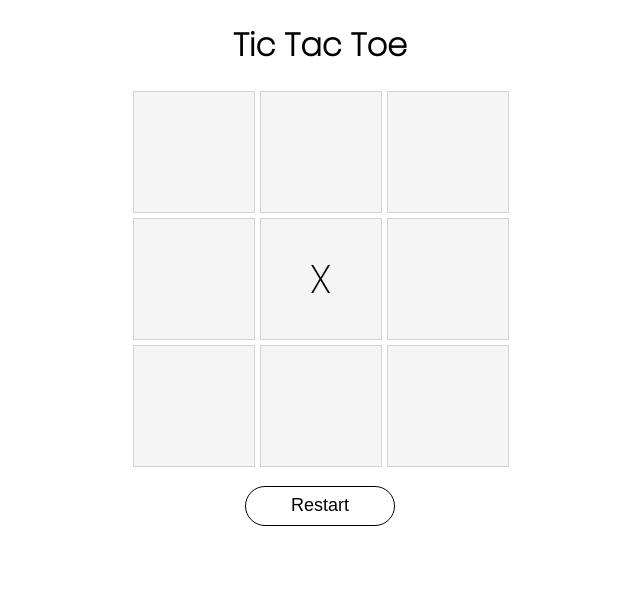
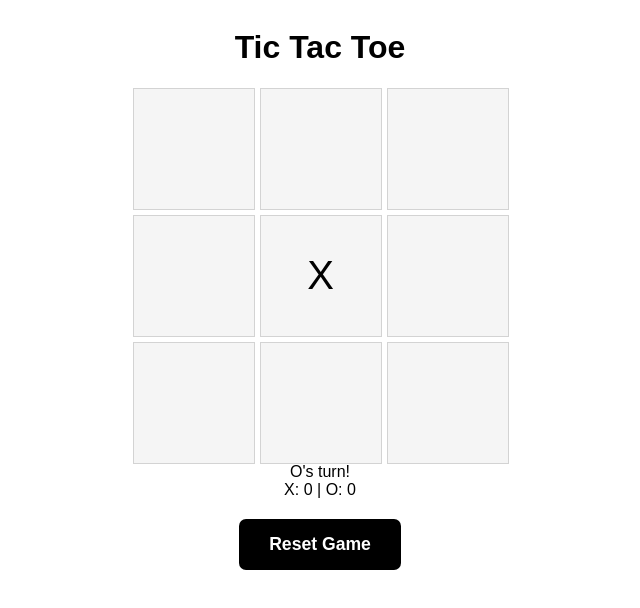
Before and after one commit to mohamedabdellhay/xo, a plain HTML site: page index.html in a window 1280 px wide. Both pictures are taken after a click on the element 640 px from the left and 278 px from the top of the page. Shown: the whole page, without its empty margins (320-960 px from the left). Drawn offline with Linux system fonts and the light colour scheme.

Commit message:
some updates

```diff
--- a/index.html
+++ b/index.html
@@ -11,6 +11,8 @@
             rel="stylesheet">
     </head>
     <body>
+        <div
+            style="display: flex;flex-wrap: wrap;flex-direction: column;justify-content: center;align-items: center;">
             <div id="title">
                 <h1>Tic Tac Toe</h1>
             </div>
@@ -25,9 +27,14 @@
                 <div class="square" id="square7"></div>
                 <div class="square" id="square8"></div>
             </div>
+            <div id="message">X's turn!</div>
+            <div id="scoreboard">
+                X: <span id="score-x">0</span> | O: <span id="score-o">0</span>
+            </div>
             <div id="endGame">
-            <input type="button" value="Restart" id="restartButton"
-                onclick="restartButton()" />
+
+                <button onclick="resetGame()">Reset Game</button>
+            </div>
         </div>
         <script src="./script.js"></script>
     </body>
--- a/script.js
+++ b/script.js
@@ -1,28 +1,200 @@
-console.log("start app...");
-const board = document.getElementById("board");
+// console.log("start app...");
+// const players = ["X", "O"];
+// let currentPlayer = players[0];
+// const board = document.getElementById("board");
+// const squares = document.querySelectorAll(".square");
+// const message = document.getElementById("message");
+// const winSquares = [
+//   [0, 1, 2],
+//   [0, 3, 6],
+//   [0, 4, 8],
+//   [1, 4, 7],
+//   [2, 5, 8],
+//   [3, 4, 5],
+//   [6, 7, 8],
+// ];
+
+// board.addEventListener("click", function (event) {
+//   const currentSquare = event.target.closest(".square");
+//   if (!currentSquare || currentSquare.textContent !== "") {
+//     return;
+//   }
+//   currentSquare.textContent = currentPlayer;
+
+//   if (checkWin(currentPlayer)) {
+//     message.textContent = `Game over! ${currentPlayer} wins!`;
+//     return;
+//   }
+
+//   if (checkTie()) {
+//     if (checkLastThird(squares, currentPlayer)) {
+//       console.log(
+//         `${currentPlayer}'s symbol is in the last third position on the board.`
+//       );
+//     } else {
+//       console.log(
+//         `${currentPlayer}'s symbol is NOT in the last third position on the board.`
+//       );
+//     }
+//     message.textContent = `Game over! It's a tie!`;
+//     return;
+//   }
+
+//   currentPlayer = currentPlayer === players[0] ? players[1] : players[0];
+//   message.textContent = `${currentPlayer}'s turn!`;
+// });
+
+// function restartButton() {
+//   squares.forEach((ele) => (ele.textContent = ""));
+//   currentPlayer = players[0];
+//   message.textContent = `X's turn!`;
+// }
+
+// function checkWin(currentPlayer) {
+//   for (let i = 0; i < winSquares.length; i++) {
+//     const [a, b, c] = winSquares[i];
+//     if (
+//       squares[a].textContent === currentPlayer &&
+//       squares[b].textContent === currentPlayer &&
+//       squares[c].textContent === currentPlayer
+//     ) {
+//       return true;
+//     }
+//   }
+//   return false;
+// }
+
+// function checkTie() {
+//   for (let i = 0; i < squares.length; i++) {
+//     if (squares[i].textContent === "") {
+//       return false;
+//     }
+//   }
+//   return true;
+// }
+
+// function checkLastThird(squares, symbol) {
+//   if (squares.length < 3) {
+//     console.log("Not enough squares to check.");
+//     return false;
+//   }
+
+//   const lastThirdIndex = squares.length - 3;
+//   const lastThirdElement = squares[lastThirdIndex];
+//   lastThirdElement.textContent = "";
+//   console.log(
+//     `Last third element (${lastThirdIndex}):`,
+//     lastThirdElement.textContent
+//   );
+
+//   return lastThirdElement.textContent.trim() === symbol;
+// }
+
 const players = ["X", "O"];
 let currentPlayer = players[0];
+const board = document.getElementById("board");
 const squares = document.querySelectorAll(".square");
+const message = document.getElementById("message");
+const scoreX = document.getElementById("score-x");
+const scoreO = document.getElementById("score-o");
+
+const winSquares = [
+  [0, 1, 2],
+  [3, 4, 5],
+  [6, 7, 8],
+  [0, 3, 6],
+  [1, 4, 7],
+  [2, 5, 8],
+  [0, 4, 8],
+  [2, 4, 6],
+];
+
+let scores = { X: 0, O: 0 };
+// squares.forEach((ele) => {
+//   ele.addEventListener("hover", () => {
+//     squareBackGroundColor(currentPlayer);
+//   });
+// });
+squareBackGroundColor(currentPlayer);
 
 board.addEventListener("click", function (event) {
+  squareBackGroundColor(currentPlayer);
   const currentSquare = event.target.closest(".square");
-  if (currentSquare) {
-    if (currentSquare.textContent.trim() != "") {
-      return;
-    }
-    currentSquare.textContent = currentPlayer;
-    currentPlayer === players[0]
-      ? (currentPlayer = players[1])
-      : (currentPlayer = players[0]);
+  if (!currentSquare || currentSquare.textContent !== "") {
+    return;
+  }
+  currentSquare.textContent = currentPlayer;
+
+  if (checkWin(currentPlayer)) {
+    scores[currentPlayer]++;
+    updateScoreboard();
+    message.textContent = `${currentPlayer} wins this round!`;
+    setTimeout(resetBoard, 2000);
+    return;
   }
 
-  const data = Object.values(squares);
-  squares.forEach((ele) => {
-    console.log(ele);
-  });
-  console.log(data);
+  if (checkTie()) {
+    message.textContent = "It's a tie!";
+    setTimeout(resetBoard, 2000);
+    return;
+  }
+
+  currentPlayer = currentPlayer === players[0] ? players[1] : players[0];
+  message.textContent = `${currentPlayer}'s turn!`;
+  squareBackGroundColor(currentPlayer);
 });
 
-function restartButton() {
-  squares.forEach((ele) => (ele.textContent = ""));
+function checkWin(currentPlayer) {
+  return winSquares.some(
+    ([a, b, c]) =>
+      squares[a].textContent === currentPlayer &&
+      squares[b].textContent === currentPlayer &&
+      squares[c].textContent === currentPlayer
+  );
 }
+
+function checkTie() {
+  return [...squares].every((square) => square.textContent !== "");
+}
+
+function resetBoard() {
+  squares.forEach((square) => (square.textContent = ""));
+  if (scores.X >= 3 || scores.O >= 3) {
+    message.textContent = `Game Over! ${scores.X >= 3 ? "X" : "O"} wins!`;
+    board.removeEventListener("click", playGame);
+  } else {
+    currentPlayer = players[0];
+    message.textContent = `${currentPlayer}'s turn!`;
+  }
+}
+
+function resetGame() {
+  scores = { X: 0, O: 0 };
+  updateScoreboard();
+  resetBoard();
+  message.textContent = `X's turn!`;
+}
+
+function updateScoreboard() {
+  scoreX.textContent = scores.X;
+  scoreO.textContent = scores.O;
+}
+function removeSquareBackGround() {
+  squares.forEach((ele) => {
+    if (ele.textContent.trim() !== "") {
+      ele.classList.remove("red", "green");
+    }
+  });
+}
+function squareBackGroundColor(player) {
+  //   removeSquareBackGround();
+  squares.forEach((ele) => {
+    if (ele.textContent.trim() === "") {
+      if (player === "X") {
+        ele.classList.toggle("red");
+      } else {
+        ele.classList.toggle("green");
+      }
+    }
+  });
+}
--- a/styles.css
+++ b/styles.css
@@ -1,5 +1,5 @@
 body {
-    font-family: 'Poppins', sans-serif;
+    font-family: 'arial';
     color: #000000;
 }
 
@@ -29,7 +29,13 @@ h1 {
 }
 
 .square:hover {
-    background-color: #FFFFE0;
+    background-color: #cceba4;
+}
+.green:hover{
+    background-color: #cceba4;
+}
+.red:hover{
+    background-color: #ff8584;
 }
 
 #restartButton {
@@ -52,3 +58,14 @@ h1 {
 #endGame{
     margin: 20px 0;
 }
+
+
+button{
+    padding: 15px 30px;
+    border: none;
+    border-radius: 7px;
+    background: black;
+    color: white;
+    font-weight: bolder;
+    font-size: 1.1em;
+}
```
Lines whose indentation alone changed are shown as unchanged.
